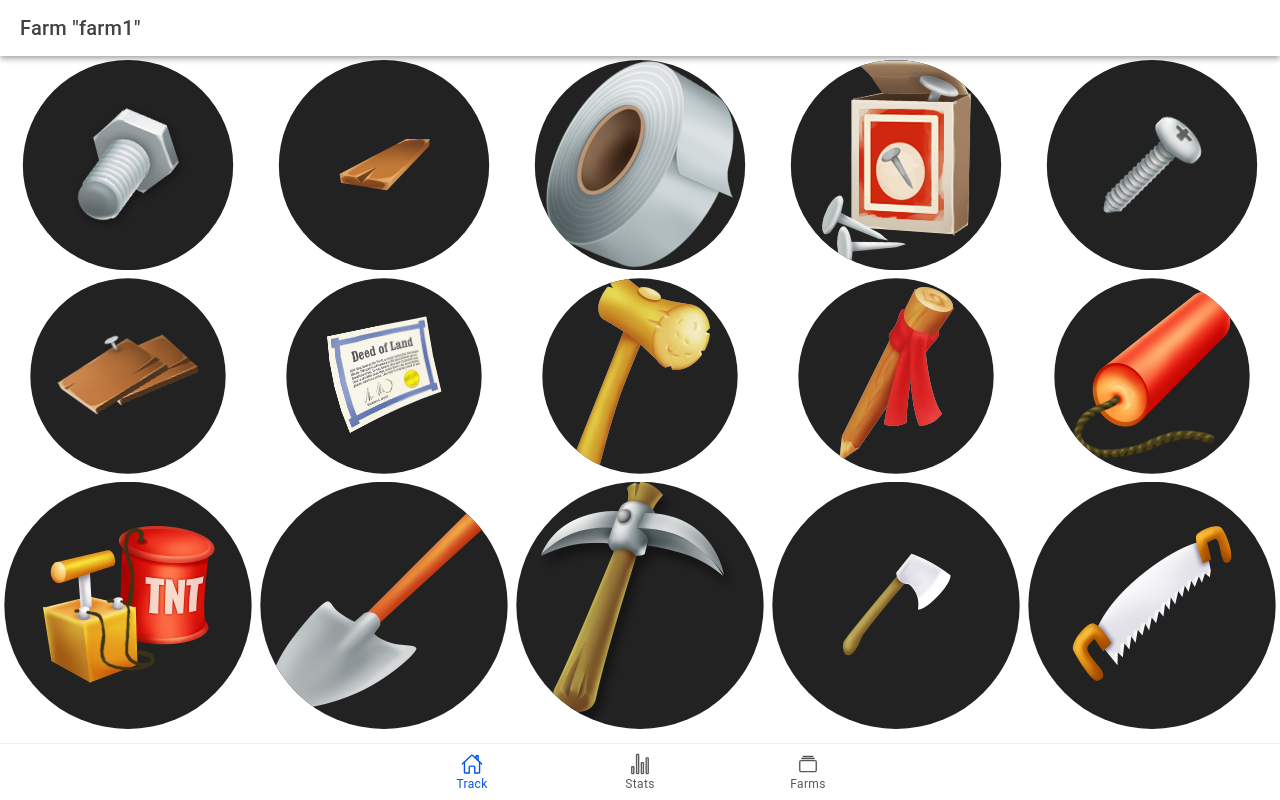
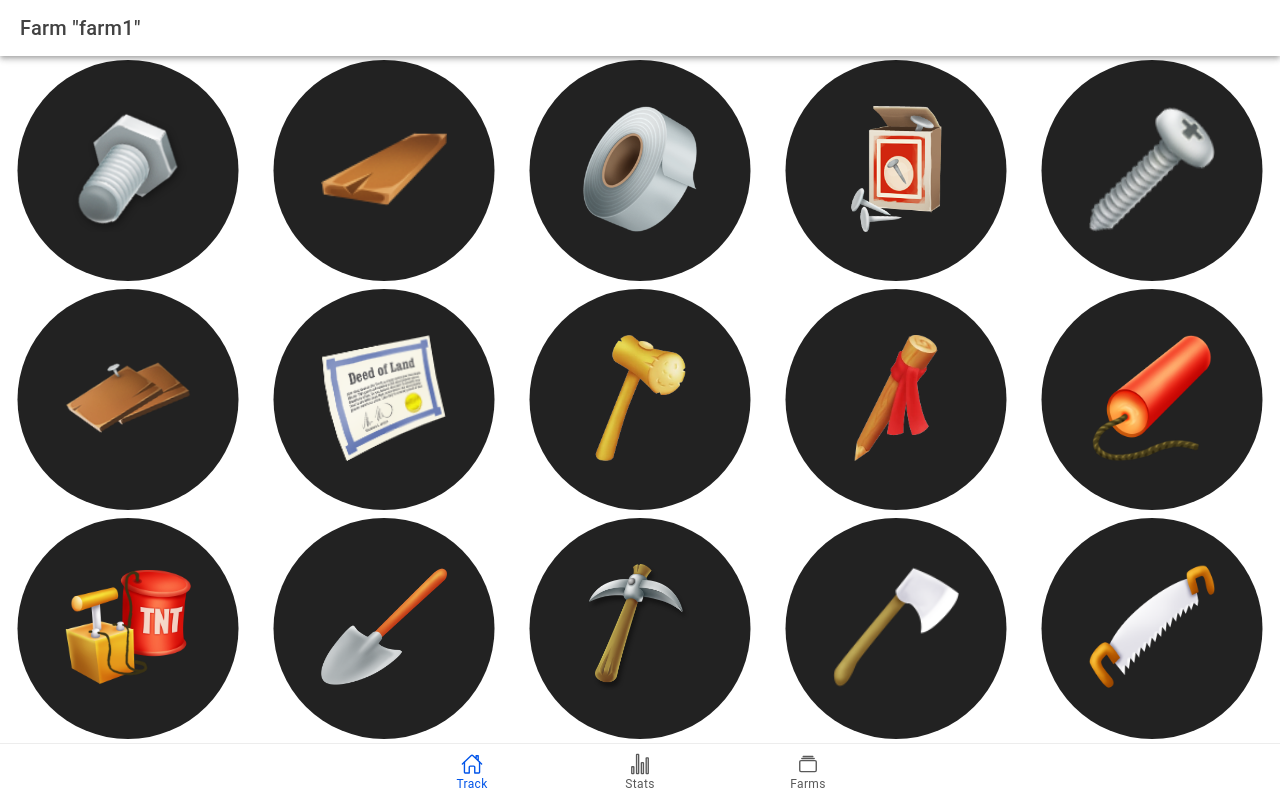
Before and after one commit to Supalien/HD-tracker, a React (Vite) app: page /track in a window 1280 px wide. Built offline with nearby package versions, Linux system fonts and the light colour scheme.

Commit message:
The right way to make a grid in css.
item buttons will no longer overflow the container.
item images will now fit nicely inside their button.

```diff
--- a/src/assets/index.tsx
+++ b/src/assets/index.tsx
@@ -18,18 +18,4 @@ import pick from './Pickaxe.png'
 import saw from './Saw.png'
 import axe from './Axe.png'
 
-export {bolt}
-export {plank}
-export {tape}
-export {nails}
-export {screw}
-export {panel}
-export {deed}
-export {mallet}
-export {marker}
-export {dynamite}
-export {tnt}
-export {shovel}
-export {pick}
-export {saw}
-export {axe}
+export {bolt, plank, tape, nails, screw, panel, deed, mallet, marker, dynamite, tnt, shovel, pick, axe, saw}
--- a/src/components/ItemButton.css
+++ b/src/components/ItemButton.css
@@ -2,8 +2,13 @@
 
 .butt {
     clip-path: circle();
-    margin: 2px;
+    margin: 2px 1px;
     background-color: #222222;
+}
+
+.butt img {
+    width: 50%;
+    height: auto;
 }
 
 .butt:hover {
@@ -18,6 +23,6 @@
 @media only screen and (min-width: 768px) {
     /* For desktop: */
     .butt {
-        margin: 4px;
+        margin: 4px 2px;
     }
 }
--- a/src/pages/TrackerTab.css
+++ b/src/pages/TrackerTab.css
@@ -1,11 +1,15 @@
 .itemsContainer {
+    width: 100%;
+    height: 100%;
     display: grid;
-    grid-template-columns: repeat(3, 1fr);
+    grid-template-columns: repeat(3, calc(100%/3));
+    grid-template-rows: repeat(5, 20%);
 }
 
 @media only screen and (min-width: 768px) {
     /* For desktop: */
     .itemsContainer {
-        grid-template-columns: repeat(5, 1fr);
+        grid-template-columns: repeat(5, 20%);
+        grid-template-rows: repeat(3, calc(100%/3));
     }
 }
--- a/src/pages/TrackerTab.tsx
+++ b/src/pages/TrackerTab.tsx
@@ -2,9 +2,7 @@ import { IonContent, IonHeader, IonPage, IonTitle, IonToolbar } from '@ionic/rea
 
 import ItemButton from 'components/ItemButton';
 import './TrackerTab.css';
-import useCurrent from 'utils';
 import { useCurrentFarm, useFarm } from 'utils/Context';
-import { useEffect } from 'react';
 
 import {bolt, plank, tape, nails, screw, panel, deed, mallet, marker, dynamite, tnt, shovel, pick, axe, saw} from 'assets'
 
@@ -36,7 +34,7 @@ const TrackerTab: React.FC = () => {
           <ItemButton name="pick" pic={pick}></ItemButton>
           <ItemButton name="axe" pic={axe}></ItemButton>
           <ItemButton name="saw" pic={saw}></ItemButton>
-      </div>
+        </div>
       </IonContent>
     </IonPage>
   );
```
